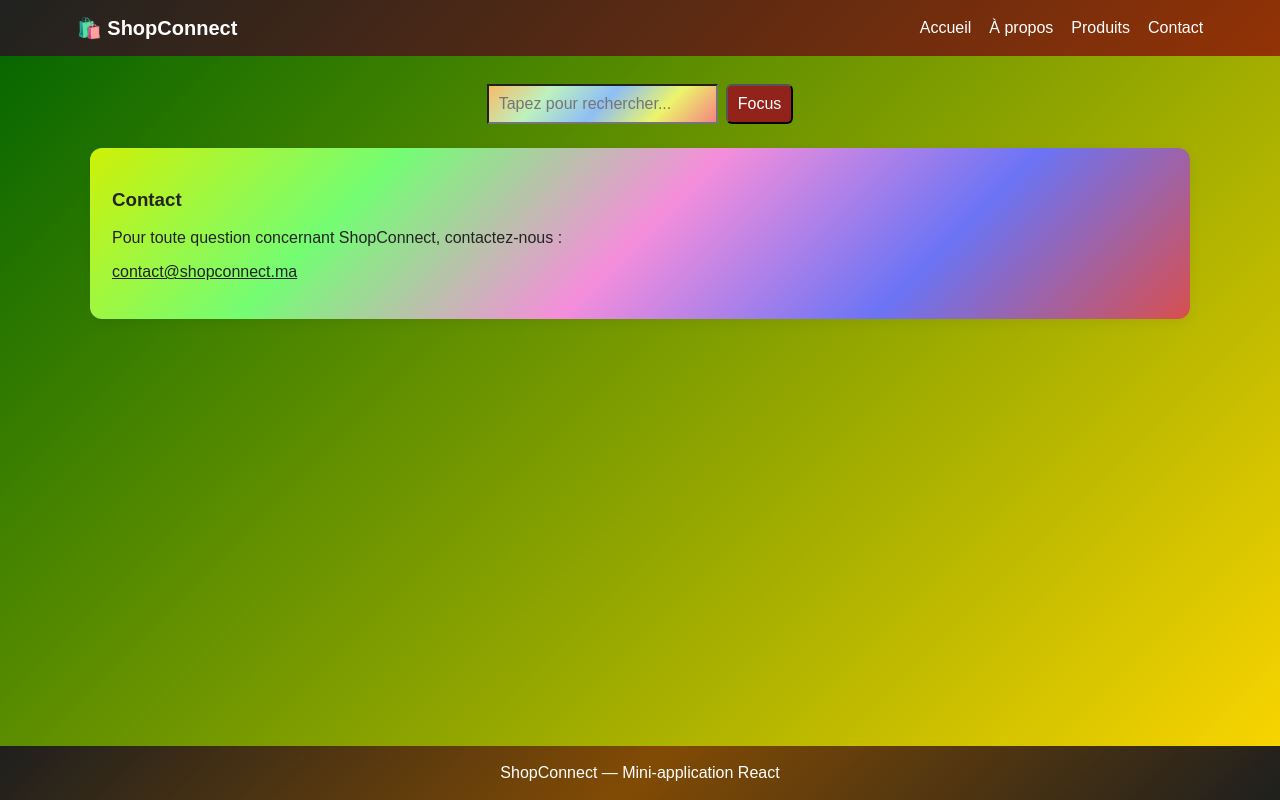
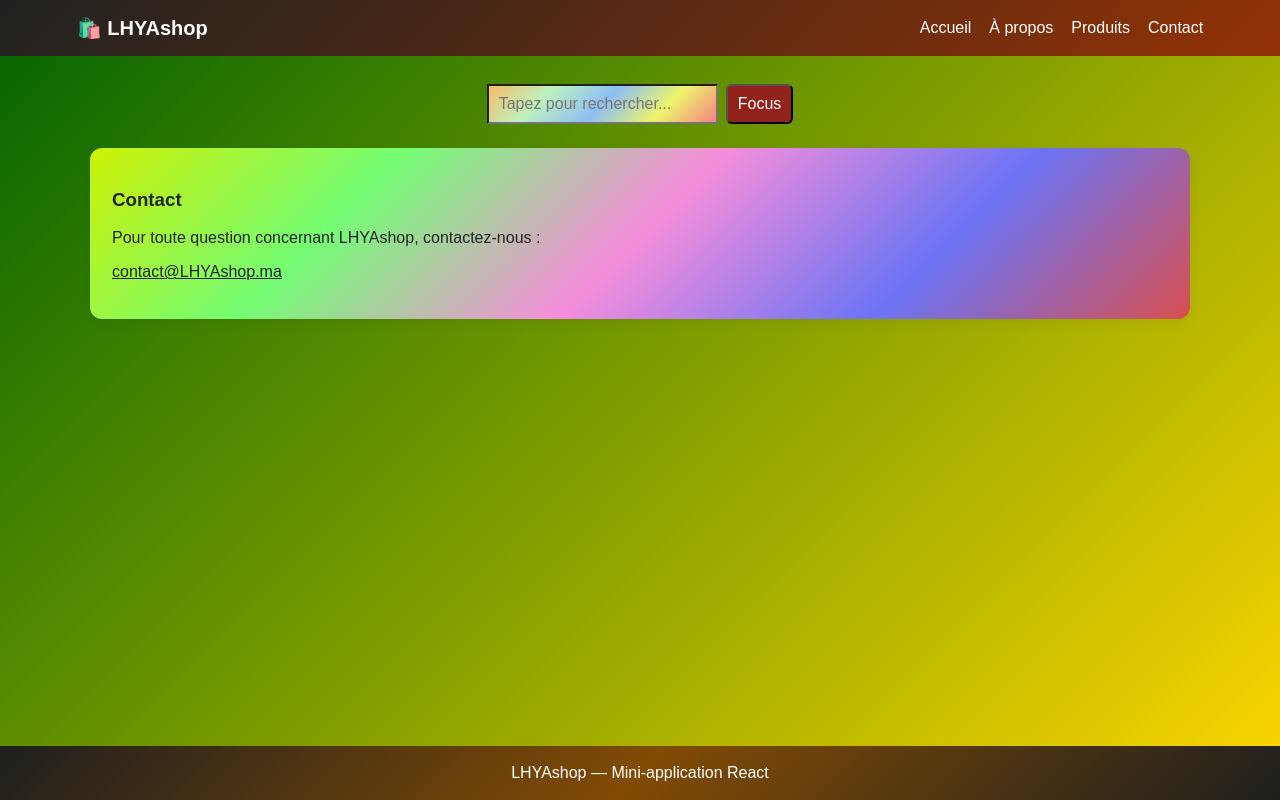
Before and after one commit to fltteam111-hub/ShopConnect, a React (Create React App) app: page /contact in a window 1280 px wide. Built offline with nearby package versions, Linux system fonts and the light colour scheme.

Commit message:
Describe your changes

```diff
--- a/src/App.jsx
+++ b/src/App.jsx
@@ -15,7 +15,7 @@ export default function App() {
       <Router>
         <div className="app-shell">
           <nav className="navbar">
-            <Link className="brand" to="/"> 🛍️ ShopConnect</Link>
+            <Link className="brand" to="/"> 🛍️ LHYAshop</Link>
             <div className="nav-links">
               <Link to="/">Accueil</Link>
               <Link to="/about">À propos</Link>
@@ -35,7 +35,7 @@ export default function App() {
               <Route path="/cart" element={<Cart />} />
             </Routes>
           </main>
-          <footer className="footer">ShopConnect — Mini-application React</footer>
+          <footer className="footer">LHYAshop — Mini-application React</footer>
         </div>
       </Router>
     </ThemeContext.Provider>
--- a/src/pages/About.jsx
+++ b/src/pages/About.jsx
@@ -4,7 +4,7 @@ import Card from "../components/Card";
 export default function About() {
   return (
     <Card title="À propos">
-      <p>ShopConnect est une mini-application de boutique en ligne créée pour apprendre React, les composants, les hooks et la communication avec une API.</p>
+      <p>LHYAshop est une mini-application de boutique en ligne créée pour apprendre React, les composants, les hooks et la communication avec une API.</p>
     </Card>
   );
 }
--- a/src/pages/Contact.jsx
+++ b/src/pages/Contact.jsx
@@ -4,8 +4,8 @@ import Card from "../components/Card";
 export default function Contact() {
   return (
     <Card title="Contact">
-      <p>Pour toute question concernant ShopConnect, contactez-nous :</p>
-      <p><a href="mailto:contact@shopconnect.ma">contact@shopconnect.ma</a></p>
+      <p>Pour toute question concernant LHYAshop, contactez-nous :</p>
+      <p><a href="mailto:contact@LHYAshop.ma">contact@LHYAshop.ma</a></p>
     </Card>
   );
 }
--- a/src/pages/Home.jsx
+++ b/src/pages/Home.jsx
@@ -23,7 +23,7 @@ export default function Home() {
   return (
     <Container>
       <section className="panel">
-        <h1>Bienvenue sur ShopConnect 🛒</h1>
+        <h1>Bienvenue sur Stor LHYAshop 🛒</h1>
         <p>Votre mini-application React commence ici.</p>
         <p>Thème fourni par useContext : <strong>{theme}</strong></p>
       </section>
--- a/src/pages/ProductDetails.jsx
+++ b/src/pages/ProductDetails.jsx
@@ -102,7 +102,7 @@ export default function ProductDetails() {
           <h3>Description</h3>
           <p>
             Découvrez {product.title}, un produit proposé par
-            ShopConnect. Consultez ses informations et son prix
+            LHYAshop. Consultez ses informations et son prix
             avant de faire votre choix.
           </p>
 
```
